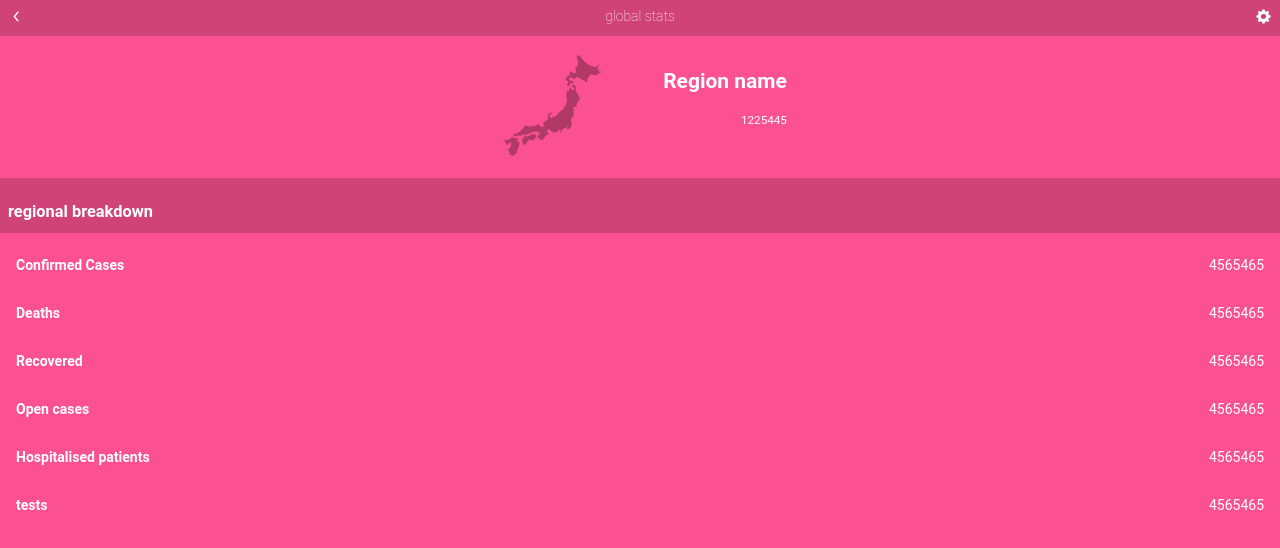
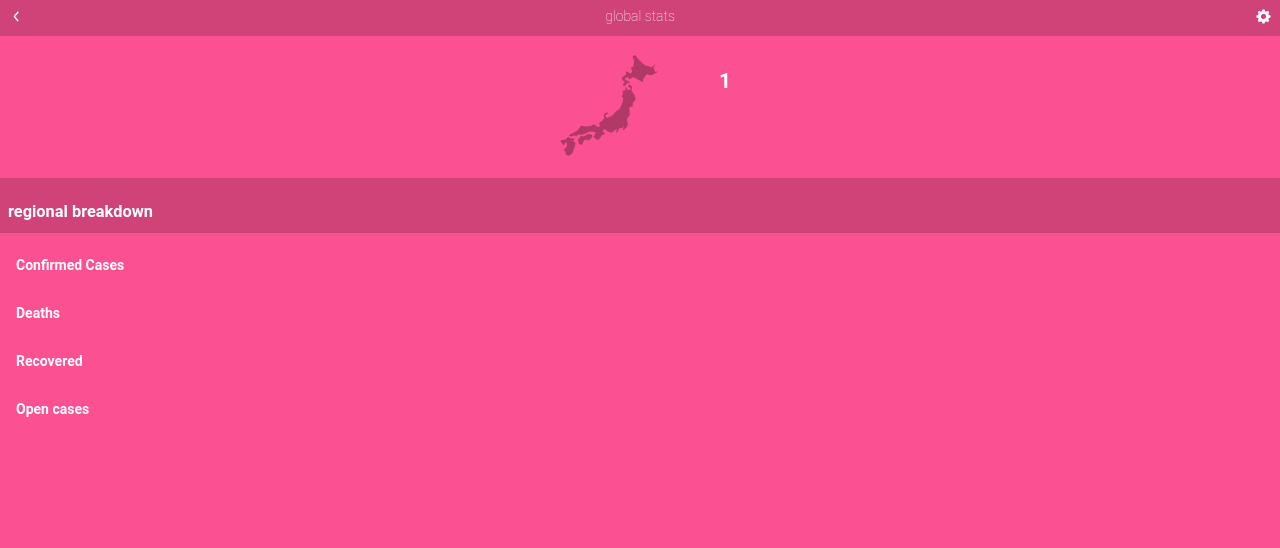
Before and after one commit to banlon-jones/covid-app, a React (Create React App) app: page /stats/1 in a window 1280 px wide. Shown: the top 548 px of the page. Built offline with nearby package versions, Linux system fonts and the light colour scheme.

Commit message:
add detailed page

```diff
--- a/src/api/api.js
+++ b/src/api/api.js
@@ -1,5 +1,6 @@
 const GLOBALSTATS = 'https://api.covid19tracking.narrativa.com/api/2022-03-07';
 const REGIONS = 'https://api.covid19tracking.narrativa.com/api/2022-03-07/country';
+const REGIONALSTATS = 'https://api.covid19tracking.narrativa.com/api/2022-03-07/country/us/region';
 
 const getData = async (url) => {
   try {
@@ -13,3 +14,5 @@ const getData = async (url) => {
 export const fetchRegions = (country = 'us') => getData(`${REGIONS}/${country}`);
 
 export const fetchGlobalStats = () => getData(GLOBALSTATS);
+
+export const fetchRegionalStats = (region) => getData(`${REGIONALSTATS}/${region}`);
--- a/src/components/region-header/RegionHeader.js
+++ b/src/components/region-header/RegionHeader.js
@@ -1,18 +1,20 @@
 import React from 'react';
 import region from '../regions/images/emojione-monotone_map-of-japan.svg';
 
-const RegionHeader = () => (
+const RegionHeader = (Props) => {
+  const { name } = Props;
+  return (
     <div className="hero">
       <div>
         <img src={region} alt="globe" />
       </div>
       <div>
         <div className="confirmed-case">
-        <h1> Region name </h1>
-        <small> 1225445 </small>
+          <h1>{name}</h1>
         </div>
       </div>
     </div>
   );
+};
 
 export default RegionHeader;
--- a/src/components/region-header/regionHeader.css
+++ b/src/components/region-header/regionHeader.css
@@ -9,4 +9,6 @@
 
 .confirmed-case h3 {
   margin-bottom: 2px;
+  font-weight: bolder;
+  text-transform: uppercase;
 }
--- a/src/components/regional-stat/RegionalStat.js
+++ b/src/components/regional-stat/RegionalStat.js
@@ -1,7 +1,9 @@
 import React from 'react';
 import './regionalstats.css';
 
-const RegionalStats = () => (
+const RegionalStats = (Props) => {
+  const { regionalStats } = Props;
+  return (
     <div>
       <div className="breakdown">
         <h3>regional breakdown</h3>
@@ -9,30 +11,31 @@ const RegionalStats = () => (
       <ul>
         <li>
           <strong> Confirmed Cases </strong>
-        <span> 4565465 </span>
+          <span>
+            {regionalStats.today_confirmed}
+          </span>
         </li>
         <li>
           <strong> Deaths </strong>
-        <span> 4565465 </span>
+          <span>
+            {regionalStats.today_deaths}
+          </span>
         </li>
         <li>
           <strong> Recovered </strong>
-        <span> 4565465 </span>
+          <span>
+            {regionalStats.today_recovered}
+          </span>
         </li>
         <li>
           <strong> Open cases </strong>
-        <span> 4565465 </span>
-      </li>
-      <li>
-        <strong> Hospitalised patients </strong>
-        <span> 4565465 </span>
-      </li>
-      <li>
-        <strong> tests </strong>
-        <span> 4565465 </span>
+          <span>
+            {regionalStats.today_new_open_cases}
+          </span>
         </li>
       </ul>
     </div>
   );
+};
 
 export default RegionalStats;
--- a/src/components/regions/Regions.js
+++ b/src/components/regions/Regions.js
@@ -1,25 +1,37 @@
 import React from 'react';
 import './regions.css';
-import map from './images/emojione-monotone_map-of-japan.svg';
+import { useDispatch } from 'react-redux';
+import { useNavigate } from 'react-router-dom';
+import mapicon from './images/emojione-monotone_map-of-japan.svg';
+import { getRegionalStat } from '../../redux/regional-stats/regionalStats';
 
 const Regions = (Props) => {
   const { regions } = Props;
+  const dispatch = useDispatch();
+  const navigate = useNavigate();
+  const handleClick = (e) => {
+    dispatch(getRegionalStat(e.target.value));
+    navigate(`/stats/${e.target.value}`);
+  };
   return (
     <div className="region-flex">
       {
       regions.map((item) => (
-        <button key={item.id} type="button" className="region" value={item.value}>
+        <div key={item.id} className="region">
           <div>
             <div>
-              <img src={map} alt="region map" />
+              <img src={mapicon} alt="region map" />
             </div>
             <div>
               <h3>
                 {item.id}
               </h3>
+              <button type="button" value={item.id} onClick={handleClick}>
+                view stats
+              </button>
             </div>
           </div>
-        </button>
+        </div>
       ))
     }
     </div>
--- a/src/components/regions/regions.css
+++ b/src/components/regions/regions.css
@@ -13,7 +13,7 @@
   padding: 16px;
   border-radius: 5px;
   text-decoration: none;
-  width: 150px;
+  width: 120px;
   overflow: hidden;
   border: none;
   background-color: #d04378;
--- a/src/pages/StatPage.js
+++ b/src/pages/StatPage.js
@@ -1,22 +1,28 @@
 import React from 'react';
+import { useSelector } from 'react-redux';
+import { useParams } from 'react-router-dom';
 import Navbar from '../components/navbar/NavBar';
 import RegionHeader from '../components/region-header/RegionHeader';
 import RegionalStats from '../components/regional-stat/RegionalStat';
 
-const StatsPage = () => (
+const StatsPage = () => {
+  const regionalStats = useSelector(({ regionalStatReducer }) => regionalStatReducer);
+  const { region } = useParams();
+  return (
     <div>
       <div>
         <header>
           <Navbar />
         </header>
         <section>
-        <RegionHeader />
+          <RegionHeader name={region} />
         </section>
         <section>
-        <RegionalStats />
+          <RegionalStats regionalStats={regionalStats} />
         </section>
       </div>
     </div>
   );
+};
 
 export default StatsPage;
--- a/src/redux/configureStore.js
+++ b/src/redux/configureStore.js
@@ -5,9 +5,10 @@ import logger from 'redux-logger';
 import thunk from 'redux-thunk';
 import globalStatReducer from './global-stats/globalstats';
 import regionReducer from './regions/regions';
+import regionalStatReducer from './regional-stats/regionalStats';
 
 const reducer = combineReducers({
-  globalStatReducer, regionReducer,
+  globalStatReducer, regionReducer, regionalStatReducer,
 });
 
 const store = createStore(
--- a/src/redux/global-stats/globalstats.js
+++ b/src/redux/global-stats/globalstats.js
@@ -2,23 +2,19 @@ import { fetchGlobalStats } from '../../api/api';
 
 const ADD_GLOBAL_STATS = 'globalstats/ADD_STATS';
 
-const initialState = [];
-
 // action creator
 
-// eslint-disable-next-line no-unused-vars
 const addGlobalStats = (payload) => ({
   type: ADD_GLOBAL_STATS,
   payload,
 });
 
-// eslint-disable-next-line no-unused-vars
 export const getGlobalStat = () => async (dispatch) => {
   const data = await fetchGlobalStats();
   dispatch(addGlobalStats(data.total));
 };
 
-const globalStatReducer = (state = initialState, action) => {
+const globalStatReducer = (state = [], action) => {
   switch (action.type) {
     case ADD_GLOBAL_STATS:
       return action.payload;
--- /dev/null
+++ b/src/redux/regional-stats/regionalStats.js
@@ -0,0 +1,25 @@
+import { fetchRegionalStats } from '../../api/api';
+
+const ADD_STATS = 'regionalStats/ADD_STATS';
+
+export const addRegionalStats = (payload) => ({
+  type: ADD_STATS,
+  payload,
+});
+
+// eslint-disable-next-line no-unused-vars
+export const getRegionalStat = (region) => async (dispatch) => {
+  const data = await fetchRegionalStats(region);
+  dispatch(addRegionalStats(data.total));
+};
+
+const regionalStatReducer = (state = [], action) => {
+  switch (action.type) {
+    case ADD_STATS:
+      return action.payload;
+    default:
+      return state;
+  }
+};
+
+export default regionalStatReducer;
```
Also changed, not shown: 1 other file (tests, documents, lock files or other folders). Lines whose indentation alone changed are shown as unchanged.
